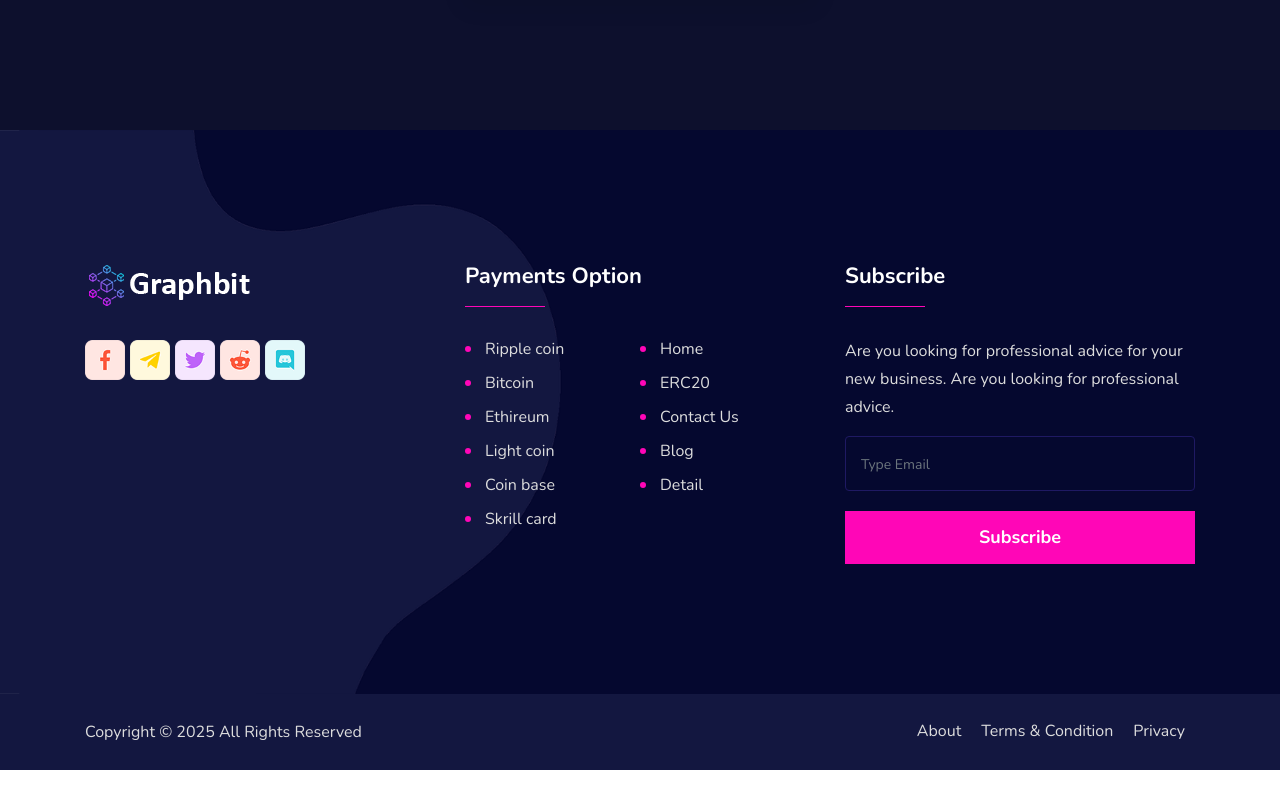
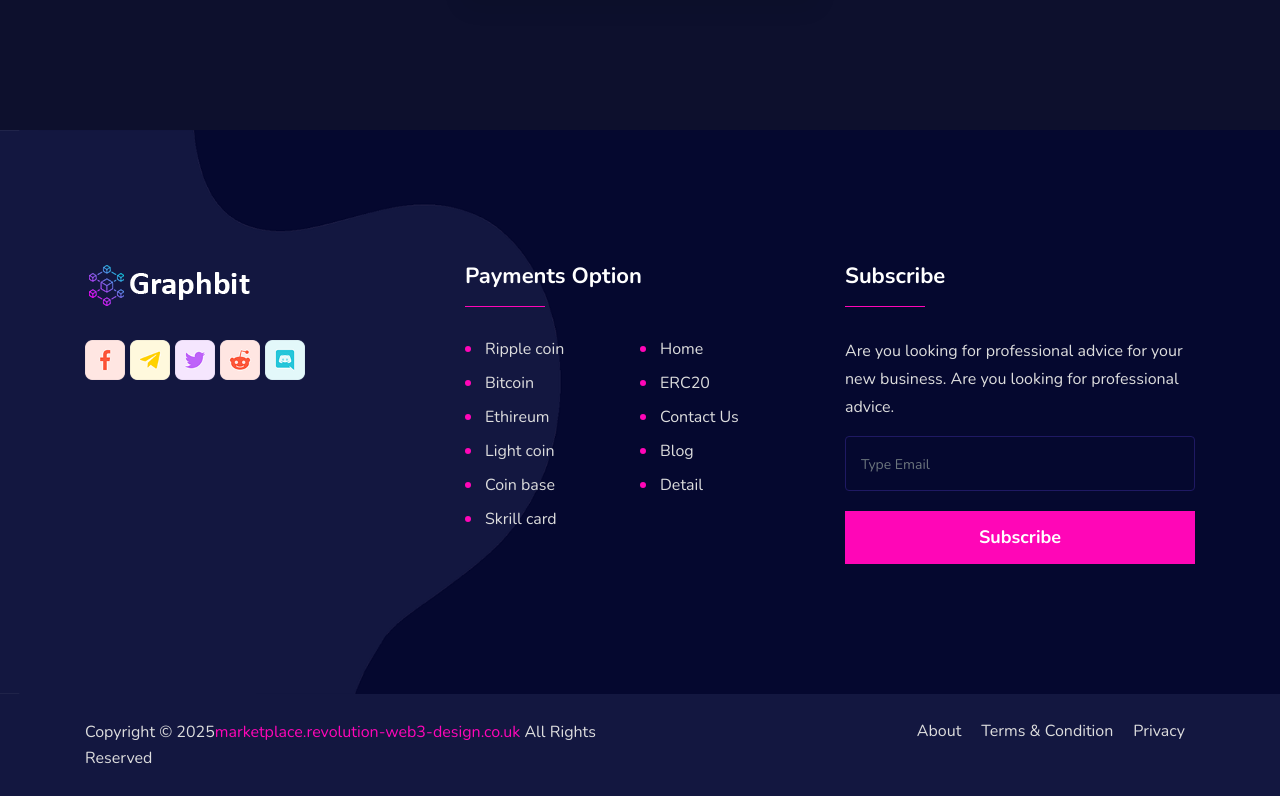
Before and after one commit to hotenglish775/token, a Next.js app: page / in a window 1280 px wide. Shown: the part 8140-8936 px from the top of the page. Before the commit the page ends 8910 px from the top, so only its background shows below. Built offline with nearby package versions, Linux system fonts and the light colour scheme.

Commit message:
Update Footer.jsx

```diff
--- a/Components/Footer.jsx
+++ b/Components/Footer.jsx
@@ -121,7 +121,7 @@ const Footer = () => {
               <div class="copyright">
                 <p>
                   Copyright © 2025
-                  <a href="#"></a> All Rights Reserved
+                  <a href="#">marketplace.revolution-web3-design.co.uk</a> All Rights Reserved
                 </p>
               </div>
             </div>
```
